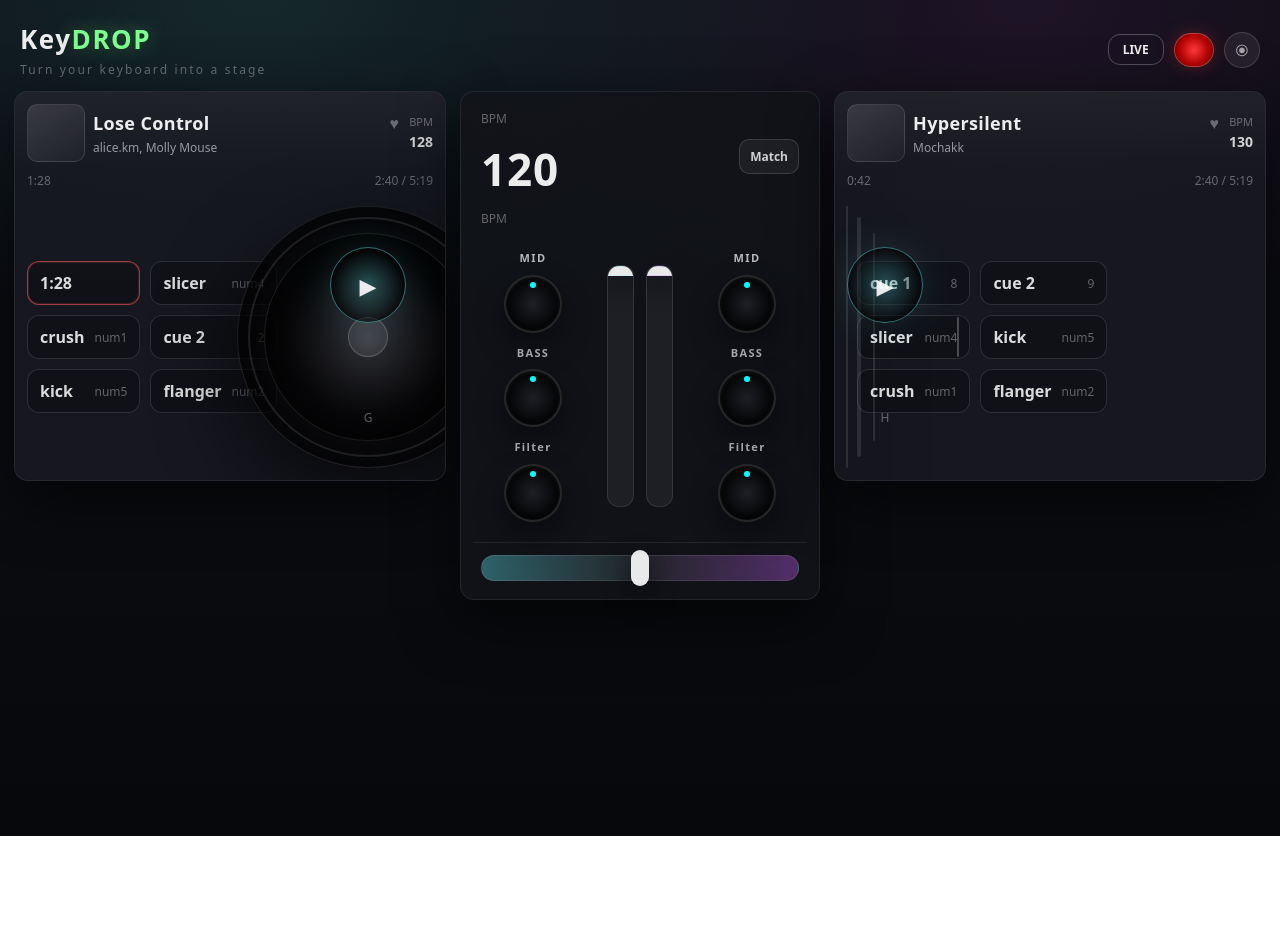
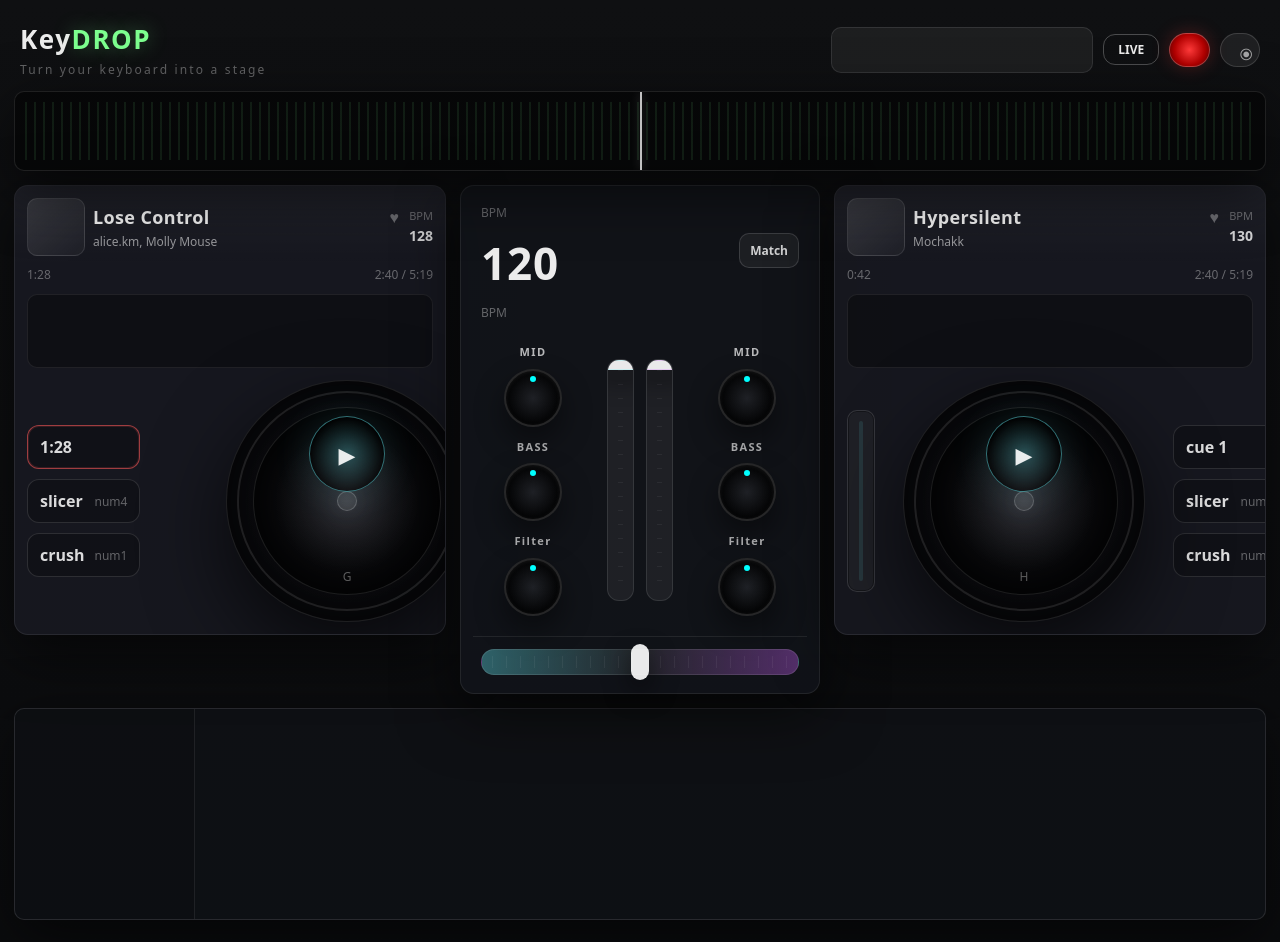
Before and after one commit to Donghee-Jang-123/Keydrop, a React (Vite) app in the folder client/: page / in a window 1280 px wide. Before the commit the page ends 836 px from the top, so only its background shows below. Built offline with nearby package versions, Linux system fonts and the light colour scheme.

Commit message:
2차 초안

```diff
--- a/client/src/App.css
+++ b/client/src/App.css
@@ -1,4 +1,4 @@
-/* KeyDROP UI (waveform/library 제외) */
+/* KeyDROP UI (waveform/키보드/라이브러리: placeholder만) */
 
 :root {
   --bg0: #0b0c10;
@@ -17,9 +17,8 @@
 
 .kd {
   min-height: 100vh;
-  background: radial-gradient(1200px 600px at 20% 0%, rgba(104, 246, 255, 0.12), transparent 55%),
-    radial-gradient(1000px 600px at 80% 0%, rgba(207, 99, 255, 0.10), transparent 55%),
-    linear-gradient(180deg, #0a0b0f 0%, #0b0c10 55%, #07080b 100%);
+  /* 2번 스크린샷처럼 더 '플랫'한 다크 톤 */
+  background: linear-gradient(180deg, #0f1012 0%, #0b0c0e 100%);
   color: var(--text);
   padding: 14px 14px 22px;
 }
@@ -53,6 +52,54 @@
   display: flex;
   align-items: center;
   gap: 10px;
+}
+
+.kdTop__kbdPlaceholder {
+  width: 260px;
+  height: 44px;
+  border-radius: 10px;
+  background: rgba(255, 255, 255, 0.06);
+  border: 1px solid rgba(255, 255, 255, 0.10);
+}
+
+.kdWavePlaceholder {
+  max-width: 1400px;
+  margin: 0 auto 14px;
+  height: 78px;
+  border-radius: 10px;
+  background: rgba(0, 0, 0, 0.55);
+  border: 1px solid rgba(255, 255, 255, 0.10);
+  box-shadow: var(--shadow);
+  position: relative;
+  overflow: hidden;
+}
+
+.kdWavePlaceholder::before {
+  /* 파형 느낌: 얇은 라인들 (실제 파형 데이터는 아님) */
+  content: '';
+  position: absolute;
+  inset: 10px;
+  background:
+    repeating-linear-gradient(
+      90deg,
+      rgba(125, 255, 143, 0.25) 0px,
+      rgba(125, 255, 143, 0.25) 2px,
+      transparent 2px,
+      transparent 9px
+    );
+  opacity: 0.35;
+}
+
+.kdWavePlaceholder::after {
+  /* 중앙 플레이헤드 느낌 */
+  content: '';
+  position: absolute;
+  top: 0;
+  bottom: 0;
+  left: 50%;
+  width: 2px;
+  background: rgba(255, 255, 255, 0.75);
+  box-shadow: 0 0 10px rgba(255, 255, 255, 0.25);
 }
 
 .kdTop__liveBtn {
@@ -162,25 +209,78 @@
   font-size: 12px;
 }
 
+.deckPanel__wavePlaceholder {
+  height: 72px;
+  margin: 0 12px 6px;
+  border-radius: 10px;
+  background: rgba(0, 0, 0, 0.35);
+  border: 1px solid rgba(255, 255, 255, 0.08);
+}
+
 .deckPanel__body {
   display: grid;
-  grid-template-columns: 180px 1fr 180px;
+  grid-template-columns: 160px 1fr 200px;
   gap: 10px;
   padding: 6px 12px 12px;
   align-items: center;
 }
 
+/* 2번 UI처럼: 패드 영역이 턴테이블에 가려지지 않도록 컬럼을 명확히 분리 */
 .deckPanel--left .deckPanel__body {
-  grid-template-columns: 200px 1fr 0px;
+  grid-template-columns: 180px 260px 180px;
 }
 .deckPanel--right .deckPanel__body {
-  grid-template-columns: 0px 1fr 200px;
+  grid-template-columns: 46px 260px 1fr;
+}
+
+.deckPanel--right .deckPanel__turntable {
+  justify-content: flex-start; /* 턴테이블을 왼쪽으로 붙여 패드 영역과 겹침 방지 */
+}
+
+.deckPanel__col {
+  display: flex;
+  justify-content: center;
+}
+
+.deckPanel__col--left {
+  justify-content: flex-start;
+}
+
+.deckPanel__col--right {
+  justify-content: flex-end;
 }
 
 .deckPanel__pads {
   display: grid;
+  gap: 10px;
+}
+
+.deckPanel__pads--col {
+  grid-template-columns: 1fr;
+}
+
+.deckPanel__pads--grid {
   grid-template-columns: 1fr 1fr;
   gap: 10px;
+}
+
+.deckPanel__meterPlaceholder {
+  width: 26px;
+  height: 180px;
+  border-radius: 10px;
+  background: rgba(255, 255, 255, 0.04);
+  border: 1px solid rgba(255, 255, 255, 0.10);
+  box-shadow: inset 0 0 0 1px rgba(0, 0, 0, 0.35);
+  position: relative;
+  margin-right: 10px;
+}
+.deckPanel__meterPlaceholder::before {
+  content: '';
+  position: absolute;
+  inset: 10px 11px;
+  background: rgba(104, 246, 255, 0.35);
+  border-radius: 4px;
+  opacity: 0.3;
 }
 
 .deckPanel__turntable {
@@ -221,10 +321,16 @@
   box-shadow: 0 0 20px rgba(104, 246, 255, 0.15);
 }
 
+/* FX 타겟 덱에서 활성 FX가 보이도록 조금 더 강조 */
+.pad--active {
+  border-color: rgba(104, 246, 255, 0.55);
+  box-shadow: 0 0 22px rgba(104, 246, 255, 0.18), 0 0 0 1px rgba(104, 246, 255, 0.12) inset;
+}
+
 /* Turntable */
 .turntable {
-  width: 260px;
-  height: 260px;
+  width: 240px;
+  height: 240px;
   border-radius: 999px;
   position: relative;
   background: radial-gradient(circle, rgba(255, 255, 255, 0.06) 0%, rgba(0, 0, 0, 0.7) 60%, rgba(0, 0, 0, 0.9) 100%);
@@ -384,6 +490,22 @@
   position: relative;
   overflow: hidden;
 }
+
+.mixerPanel__vfaderTrack::before {
+  /* 눈금(틱) */
+  content: '';
+  position: absolute;
+  inset: 10px;
+  background: repeating-linear-gradient(
+    to bottom,
+    rgba(255, 255, 255, 0.22) 0px,
+    rgba(255, 255, 255, 0.22) 1px,
+    transparent 1px,
+    transparent 14px
+  );
+  opacity: 0.25;
+  pointer-events: none;
+}
 .mixerPanel__vfaderThumb {
   position: absolute;
   left: 50%;
@@ -412,6 +534,41 @@
   background: linear-gradient(90deg, rgba(104, 246, 255, 0.35), rgba(255, 255, 255, 0.08), rgba(207, 99, 255, 0.35));
   border: 1px solid rgba(255, 255, 255, 0.10);
   position: relative;
+}
+
+.mixerPanel__crossTrack::before {
+  content: '';
+  position: absolute;
+  inset: 6px 10px;
+  background: repeating-linear-gradient(
+    90deg,
+    rgba(255, 255, 255, 0.22) 0px,
+    rgba(255, 255, 255, 0.22) 1px,
+    transparent 1px,
+    transparent 14px
+  );
+  opacity: 0.25;
+}
+
+.kdLibraryPlaceholder {
+  max-width: 1400px;
+  margin: 14px auto 0;
+  height: 210px;
+  border-radius: 10px;
+  background: rgba(18, 20, 26, 0.75);
+  border: 1px solid rgba(255, 255, 255, 0.10);
+  box-shadow: var(--shadow);
+  display: grid;
+  grid-template-columns: 180px 1fr;
+  overflow: hidden;
+}
+
+.kdLibraryPlaceholder__side {
+  background: rgba(0, 0, 0, 0.20);
+  border-right: 1px solid rgba(255, 255, 255, 0.08);
+}
+.kdLibraryPlaceholder__main {
+  background: rgba(0, 0, 0, 0.10);
 }
 .mixerPanel__crossThumb {
   position: absolute;
--- a/client/src/App.tsx
+++ b/client/src/App.tsx
@@ -5,7 +5,6 @@ import DeckPanel from './components/DeckPanel';
 import MixerPanel from './components/MixerPanel';
 
 function App() {
-  // 키보드 입력 관리 훅 연결
   useInputManager(audioEngine);
 
   const deck1Meta = {
@@ -28,27 +27,32 @@ function App() {
     <div className="kd">
       <header className="kdTop">
         <div className="kdTop__brand">
-          <div className="kdLogo">
-            Key<span className="kdLogo__accent">DROP</span>
-          </div>
+          <div className="kdLogo">Key<span className="kdLogo__accent">DROP</span></div>
           <div className="kdTop__tagline">Turn your keyboard into a stage</div>
         </div>
         <div className="kdTop__right">
-          <button type="button" className="kdTop__liveBtn">
-            LIVE
-          </button>
-          <button type="button" className="kdTop__recBtn" aria-label="Record" />
-          <div className="kdTop__user" aria-hidden="true">
-            ⦿
-          </div>
+          {/* 우측 상단 키보드(placeholder) */}
+          <div className="kdTop__kbdPlaceholder" aria-hidden="true" />
+          <button className="kdTop__liveBtn" type="button">LIVE</button>
+          <button className="kdTop__recBtn" type="button" aria-label="Record" />
+          <button className="kdTop__user" type="button" aria-label="User">⦿</button>
         </div>
       </header>
+
+      {/* 상단 파형 영역 (placeholder) */}
+      <section className="kdWavePlaceholder" aria-label="Waveform placeholder" />
 
       <main className="kdMain">
         <DeckPanel deckIdx={1} side="left" meta={deck1Meta} />
         <MixerPanel />
         <DeckPanel deckIdx={2} side="right" meta={deck2Meta} />
       </main>
+
+      {/* 하단 라이브러리 영역 (placeholder) */}
+      <section className="kdLibraryPlaceholder" aria-label="Library placeholder">
+        <div className="kdLibraryPlaceholder__side" />
+        <div className="kdLibraryPlaceholder__main" />
+      </section>
     </div>
   );
 }
--- a/client/src/components/DeckPanel.tsx
+++ b/client/src/components/DeckPanel.tsx
@@ -21,23 +21,31 @@ interface DeckPanelProps {
 const DeckPanel: React.FC<DeckPanelProps> = ({ deckIdx, side, meta }) => {
   const deck = useDJStore((s) => (deckIdx === 1 ? s.deck1 : s.deck2));
 
-  const pads =
+  // - 왼쪽 덱: 좌/우에 세로 3개 패드, 가운데 턴테이블
+  // - 오른쪽 덱: 왼쪽에 미니 파형(placeholder) 세로막대 느낌, 오른쪽에 2x3 패드
+  const leftPads =
     side === 'left'
       ? [
           { label: meta.time, variant: 'red' as const },
-          { label: 'slicer', keyHint: deckIdx === 1 ? 'num4' : 'num4', variant: 'gray' as const },
-          { label: 'crush', keyHint: deckIdx === 1 ? 'num1' : 'num1', variant: 'gray' as const },
+          { label: 'slicer', keyHint: 'num4', variant: 'gray' as const, fx: 'SLICER' as const },
+          { label: 'crush', keyHint: 'num1', variant: 'gray' as const, fx: 'CRUSH' as const },
+        ]
+      : [];
+
+  const rightPads =
+    side === 'left'
+      ? [
           { label: 'cue 2', keyHint: deckIdx === 1 ? '2' : '9', variant: 'gray' as const },
-          { label: 'kick', keyHint: deckIdx === 1 ? 'num5' : 'num5', variant: 'gray' as const },
-          { label: 'flanger', keyHint: deckIdx === 1 ? 'num2' : 'num2', variant: 'gray' as const },
+          { label: 'kick', keyHint: 'num5', variant: 'gray' as const, fx: 'KICK' as const },
+          { label: 'flanger', keyHint: 'num2', variant: 'gray' as const, fx: 'FLANGER' as const },
         ]
       : [
-          { label: 'cue 1', keyHint: deckIdx === 1 ? '1' : '8', variant: 'gray' as const },
-          { label: 'cue 2', keyHint: deckIdx === 1 ? '2' : '9', variant: 'gray' as const },
-          { label: 'slicer', keyHint: 'num4', variant: 'gray' as const },
-          { label: 'kick', keyHint: 'num5', variant: 'gray' as const },
-          { label: 'crush', keyHint: 'num1', variant: 'gray' as const },
-          { label: 'flanger', keyHint: 'num2', variant: 'gray' as const },
+          { label: 'cue 1', keyHint: '8', variant: 'gray' as const },
+          { label: 'cue 2', keyHint: '9', variant: 'gray' as const },
+          { label: 'slicer', keyHint: 'num4', variant: 'gray' as const, fx: 'SLICER' as const },
+          { label: 'kick', keyHint: 'num5', variant: 'gray' as const, fx: 'KICK' as const },
+          { label: 'crush', keyHint: 'num1', variant: 'gray' as const, fx: 'CRUSH' as const },
+          { label: 'flanger', keyHint: 'num2', variant: 'gray' as const, fx: 'FLANGER' as const },
         ];
 
   return (
@@ -64,26 +72,44 @@ const DeckPanel: React.FC<DeckPanelProps> = ({ deckIdx, side, meta }) => {
         <div className="deckPanel__duration">{meta.duration}</div>
       </div>
 
+      {/* 덱 내부 파형 (placeholder) */}
+      <div className="deckPanel__wavePlaceholder" aria-hidden="true" />
+
       <div className="deckPanel__body">
-        {side === 'left' ? (
-          <div className="deckPanel__pads">
-            {pads.map((p) => (
-              <EffectPad key={`${p.label}-${p.keyHint ?? ''}`} label={p.label} keyHint={p.keyHint} variant={p.variant} />
-            ))}
-          </div>
-        ) : null}
+        <div className="deckPanel__col deckPanel__col--left" aria-hidden={side === 'right' ? 'true' : 'false'}>
+          {side === 'right' ? <div className="deckPanel__meterPlaceholder" aria-hidden="true" /> : null}
+          {side === 'left' ? (
+            <div className="deckPanel__pads deckPanel__pads--col">
+              {leftPads.map((p) => (
+                <EffectPad
+                  key={`${p.label}-${p.keyHint ?? ''}`}
+                  label={p.label}
+                  keyHint={p.keyHint}
+                  variant={p.variant}
+                  active={p.fx ? deck.fx === p.fx : false}
+                />
+              ))}
+            </div>
+          ) : null}
+        </div>
 
         <div className="deckPanel__turntable">
           <Turntable isPlaying={deck.isplay} keyHint={deckIdx === 1 ? 'G' : 'H'} />
         </div>
 
-        {side === 'right' ? (
-          <div className="deckPanel__pads">
-            {pads.map((p) => (
-              <EffectPad key={`${p.label}-${p.keyHint ?? ''}`} label={p.label} keyHint={p.keyHint} variant={p.variant} />
+        <div className="deckPanel__col deckPanel__col--right">
+          <div className={`deckPanel__pads ${side === 'left' ? 'deckPanel__pads--col' : 'deckPanel__pads--grid'}`}>
+            {rightPads.map((p) => (
+              <EffectPad
+                key={`${p.label}-${p.keyHint ?? ''}`}
+                label={p.label}
+                keyHint={p.keyHint}
+                variant={p.variant}
+                active={p.fx ? deck.fx === p.fx : false}
+              />
             ))}
           </div>
-        ) : null}
+        </div>
       </div>
 
       {/* 노브는 스크린샷처럼 믹서 주변에 두는 게 자연스럽지만, 현재는 덱에도 최소 표시 */}
--- a/client/src/hooks/useInputmanager.ts
+++ b/client/src/hooks/useInputmanager.ts
@@ -4,6 +4,7 @@ import { useDJStore } from '../store/useDJStore';
 // 타입 정의
 type ActionType = 'HOLD' | 'TRIGGER';
 type ControlTarget = 'mid' | 'bass' | 'filter' | 'fader' | 'crossFader' | 'bpm';
+type FxType = 'CRUSH' | 'FLANGER' | 'SLICER' | 'KICK';
 
 interface KeyCommand {
   deck?: 1 | 2;
@@ -55,6 +56,7 @@ const KEY_MAP: Record<string, KeyCommand> = {
   'NUMPAD2': { action: 'FLANGER', type: 'TRIGGER' },
   'NUMPAD4': { action: 'SLICER', type: 'TRIGGER' },
   'NUMPAD5': { action: 'KICK', type: 'TRIGGER' },
+  'NUMPADENTER': { action: 'FX_TOGGLE_DECK', type: 'TRIGGER' },
 
 };
 
@@ -65,6 +67,7 @@ interface AudioEngine {
       adjustParam: (target: ControlTarget, delta: number) => void;
       jumpToCue: (index: number) => void;
       togglePlay: () => void;
+      applyFx: (fx: FxType | null) => void;
     };
   };
   mixer: {
@@ -76,9 +79,10 @@ interface AudioEngine {
 export const useInputManager = (audioEngine: AudioEngine) => {
   const activeKeys = useRef<Set<string>>(new Set()); //현재 눌린 키키
   const requestRef = useRef<number | null>(null);
+  const activeFxKeyDeck = useRef<Map<string, 1 | 2>>(new Map()); // FX 키를 누르기 시작했을 때의 타겟 덱을 기억
 
   // Zustand 액션 가져오기
-  const { updateValue, setPlayState } = useDJStore.getState().actions;
+  const { updateValue, setPlayState, toggleFxTargetDeck, setFx } = useDJStore.getState().actions;
 
   // e.code를 KEY_MAP에서 사용하는 문자열로 정규화
   // 예) KeyG -> "G", Digit1 -> "1", Semicolon -> ";", ShiftLeft -> "SHIFTLEFT"
@@ -98,9 +102,21 @@ export const useInputManager = (audioEngine: AudioEngine) => {
       e.preventDefault();
       if (!activeKeys.current.has(keyCode)) {
         activeKeys.current.add(keyCode);
-        if (KEY_MAP[keyCode].type === 'TRIGGER') {
-          executeTriggerAction(KEY_MAP[keyCode]);
+
+        const cmd = KEY_MAP[keyCode];
+
+        // FX 키는 "누르는 동안만 ON" (keydown에서 ON 처리)
+        if (cmd.action === 'CRUSH' || cmd.action === 'FLANGER' || cmd.action === 'SLICER' || cmd.action === 'KICK') {
+          const fx = cmd.action as FxType;
+          const state = useDJStore.getState();
+          const targetDeck = state.fxTargetDeck;
+          activeFxKeyDeck.current.set(keyCode, targetDeck);
+          setFx(fx, targetDeck);
+          audioEngine.decks[targetDeck].applyFx(fx);
+          return;
         }
+
+        if (cmd.type === 'TRIGGER') executeTriggerAction(cmd);
       }
     }
   };
@@ -108,6 +124,17 @@ export const useInputManager = (audioEngine: AudioEngine) => {
   const handleKeyUp = (e: KeyboardEvent) => {
     const keyCode = normalizeKeyCode(e);
     activeKeys.current.delete(keyCode);
+
+    // FX 키는 keyup에서 OFF 처리
+    const cmd = KEY_MAP[keyCode];
+    if (!cmd) return;
+    if (cmd.action === 'CRUSH' || cmd.action === 'FLANGER' || cmd.action === 'SLICER' || cmd.action === 'KICK') {
+      const deckAtKeyDown = activeFxKeyDeck.current.get(keyCode);
+      if (!deckAtKeyDown) return;
+      activeFxKeyDeck.current.delete(keyCode);
+      setFx(null, deckAtKeyDown);
+      audioEngine.decks[deckAtKeyDown].applyFx(null);
+    }
   };
 
   const updateLoop = () => {
@@ -157,6 +184,13 @@ export const useInputManager = (audioEngine: AudioEngine) => {
       // 여기에 파일을 선택하는 창(Modal)을 띄우는 함수를 연결
       console.log("Deck 1 파일 업로드 모달 오픈!");
     }
+
+    // NUMPAD ENTER: FX 적용 대상 덱 토글 (Deck1 <-> Deck2)
+    if (command.action === 'FX_TOGGLE_DECK') {
+      toggleFxTargetDeck();
+      const next = useDJStore.getState().fxTargetDeck;
+      console.log(`[FX] 적용 대상 덱 변경: Deck ${next}`);
+    }
     // BPM 조정 (TRIGGER 방식)
     if (command.target === 'bpm') {
       const delta = command.action === 'UP' ? 1 : -1;
--- a/client/src/services/audioEngine.ts
+++ b/client/src/services/audioEngine.ts
@@ -2,6 +2,7 @@
 // 지금은 "키 입력 → UI 업데이트"만 확인하기 위한 껍데기
 
 export type ControlTarget = 'mid' | 'bass' | 'filter' | 'fader' | 'crossFader' | 'bpm';
+export type FxType = 'CRUSH' | 'FLANGER' | 'SLICER' | 'KICK';
 
 class DeckController {
   private deckNumber: number;
@@ -11,7 +12,6 @@ class DeckController {
   }
 
   adjustParam(target: ControlTarget, delta: number): void {
-    // 실제 오디오 파라미터 조정은 여기서 구현
     console.log(`[Deck ${this.deckNumber}] ${target} 조정: ${delta > 0 ? '+' : ''}${delta.toFixed(3)}`);
   }
 
@@ -21,6 +21,10 @@ class DeckController {
 
   togglePlay(): void {
     console.log(`[Deck ${this.deckNumber}] 재생/정지 토글`);
+  }
+
+  applyFx(fx: FxType | null): void {
+    console.log(`[Deck ${this.deckNumber}] FX 적용: ${fx ?? 'OFF'}`);
   }
 }
 
--- a/client/src/store/useDJStore.ts
+++ b/client/src/store/useDJStore.ts
@@ -2,6 +2,7 @@ import { create } from 'zustand';
 
 // 1. 제어 대상 타입 정의
 export type ControlTarget = 'mid' | 'bass' | 'filter' | 'fader' | 'crossFader' | 'bpm';
+export type FxType = 'CRUSH' | 'FLANGER' | 'SLICER' | 'KICK';
 
 const clamp = (num: number, min: number, max: number) => Math.min(Math.max(num, min), max);
 
@@ -12,6 +13,7 @@ interface DeckState {
   filter: number;
   fader: number;
   isplay: boolean;
+  fx: FxType | null;
 }
 
 interface DJState {
@@ -19,20 +21,24 @@ interface DJState {
   deck2: DeckState;
   crossFader: number;
   bpm: number;
+  fxTargetDeck: 1 | 2; // NUMPAD FX가 적용될 덱
 
   actions: {
     // 통합 업데이트 함수
     updateValue: (target: ControlTarget, delta: number, deckIdx?: 1 | 2) => void;
     setPlayState: (deckIdx: 1 | 2, state: boolean) => void;
+    toggleFxTargetDeck: () => void;
+    setFx: (fx: FxType | null, deckIdx?: 1 | 2) => void;
   };
 }
 
 export const useDJStore = create<DJState>((set) => ({
   // 초기 상태 설정
-  deck1: { mid: 0.5, bass: 0.5, filter: 0.5, fader: 1.0, isplay: false },
-  deck2: { mid: 0.5, bass: 0.5, filter: 0.5, fader: 1.0, isplay: false },
+  deck1: { mid: 0.5, bass: 0.5, filter: 0.5, fader: 1.0, isplay: false, fx: null },
+  deck2: { mid: 0.5, bass: 0.5, filter: 0.5, fader: 1.0, isplay: false, fx: null },
   crossFader: 0.0, // -1.0(왼쪽) ~ 1.0(오른쪽)
   bpm: 120.0,
+  fxTargetDeck: 1,
 
   actions: {
     updateValue: (target, delta, deckIdx) =>
@@ -68,6 +74,23 @@ export const useDJStore = create<DJState>((set) => ({
           isplay,
         },
       })),
+
+    toggleFxTargetDeck: () =>
+      set((state) => ({
+        fxTargetDeck: state.fxTargetDeck === 1 ? 2 : 1,
+      })),
+
+    setFx: (fx, deckIdx) =>
+      set((state) => {
+        const targetDeck = deckIdx ?? state.fxTargetDeck;
+        const deckKey = targetDeck === 1 ? 'deck1' : 'deck2';
+        return {
+          [deckKey]: {
+            ...state[deckKey],
+            fx,
+          },
+        };
+      }),
   },
 }));
 
```
